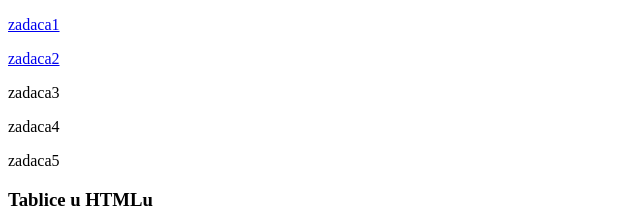
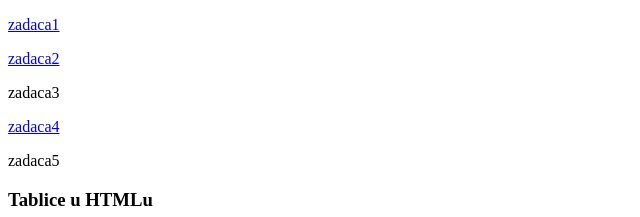
Before and after one commit to lorenagalovic/wp_galovic_lorena, a plain HTML site: page index.html in a window 1280 px wide. Shown: the part 2159-2376 px from the top of the page, 0-640 px from the left. Drawn offline with Linux system fonts and the light colour scheme.

Commit message:
Update index.html

```diff
--- a/index.html
+++ b/index.html
@@ -89,7 +89,7 @@
 
 <dl><a href="Zadace/zadaca2.html">zadaca2</a></dl>
 <dl> zadaca3</dl>
-<dl><a href="Zadace/zadaca4.html"></a></a> zadaca4</dl>
+<dl><a href="Zadace/zadaca4.html">zadaca4</a></dl>
 <dl>zadaca5</dl>
 
 <!-- Tablice -->
```
